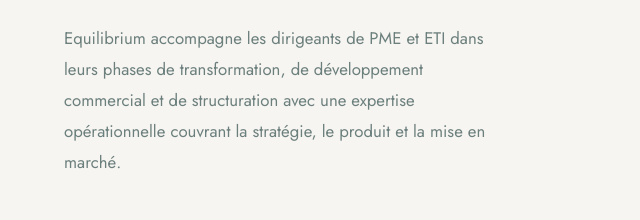
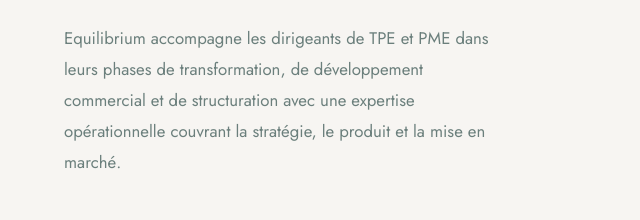
Before and after one commit to CaroPHH/equilibrium.consulting, a plain HTML site: page index.html in a window 1280 px wide. Shown: the part 342-562 px from the top of the page, 0-640 px from the left. Drawn offline with nearby package versions, Linux system fonts and the light colour scheme.

Commit message:
Update index.html

```diff
--- a/index.html
+++ b/index.html
@@ -134,7 +134,7 @@
   <div class="hero-text">
     <div class="eyebrow" data-fr="Interim Management · Direction Opérationnelle" data-en="Interim Management · Operational Leadership">Interim Management · Direction Opérationnelle</div>
     <h1 data-fr="Piloter la croissance.<br><em>Construire dans la durée.</em>" data-en="Driving growth.<br><em>Building for the long term.</em>">Piloter la croissance.<br><em>Construire dans la durée.</em></h1>
-    <p class="hero-desc" data-fr="Equilibrium accompagne les dirigeants de TPE et PME dans leurs phases de transformation, de développement commercial et de structuration avec une expertise opérationnelle couvrant la stratégie, le produit et la mise en marché." data-en="Equilibrium partners with CEOs and founders of growing businesses through transformation, commercial development and scaling bringing operational expertise across strategy, product and go-to-market.">Equilibrium accompagne les dirigeants de PME et ETI dans leurs phases de transformation, de développement commercial et de structuration avec une expertise opérationnelle couvrant la stratégie, le produit et la mise en marché.</p>
+    <p class="hero-desc" data-fr="Equilibrium accompagne les dirigeants de TPE et PME dans leurs phases de transformation, de développement commercial et de structuration avec une expertise opérationnelle couvrant la stratégie, le produit et la mise en marché." data-en="Equilibrium partners with CEOs and founders of growing businesses through transformation, commercial development and scaling bringing operational expertise across strategy, product and go-to-market.">Equilibrium accompagne les dirigeants de TPE et PME dans leurs phases de transformation, de développement commercial et de structuration avec une expertise opérationnelle couvrant la stratégie, le produit et la mise en marché.</p>
     <div class="btn-group">
       <a href="#contact" class="btn-primary" data-fr="Parlons de votre projet" data-en="Let's talk">Parlons de votre projet</a>
       <a href="#expertise" class="btn-secondary" data-fr="Découvrir" data-en="Discover">Découvrir</a>
```
